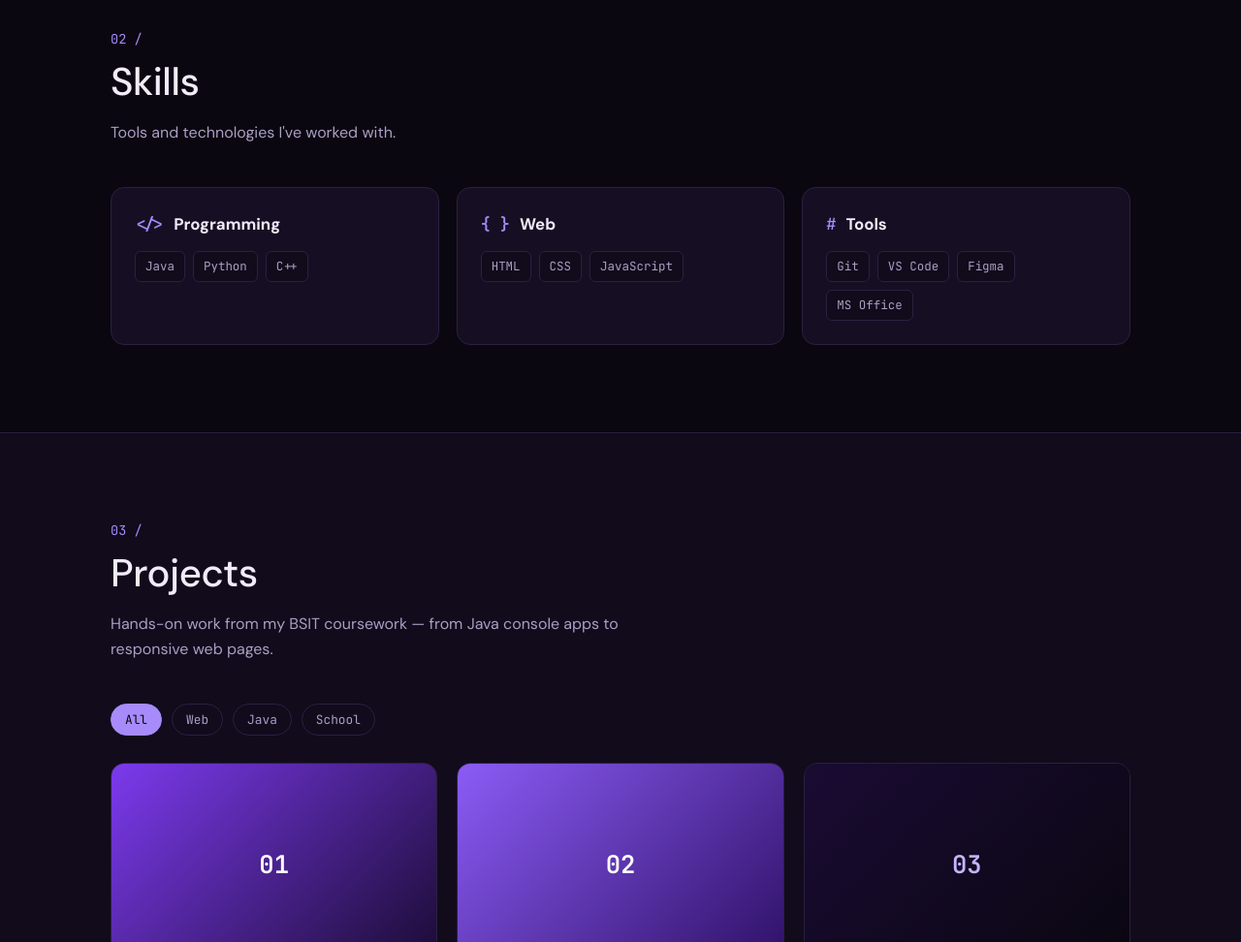
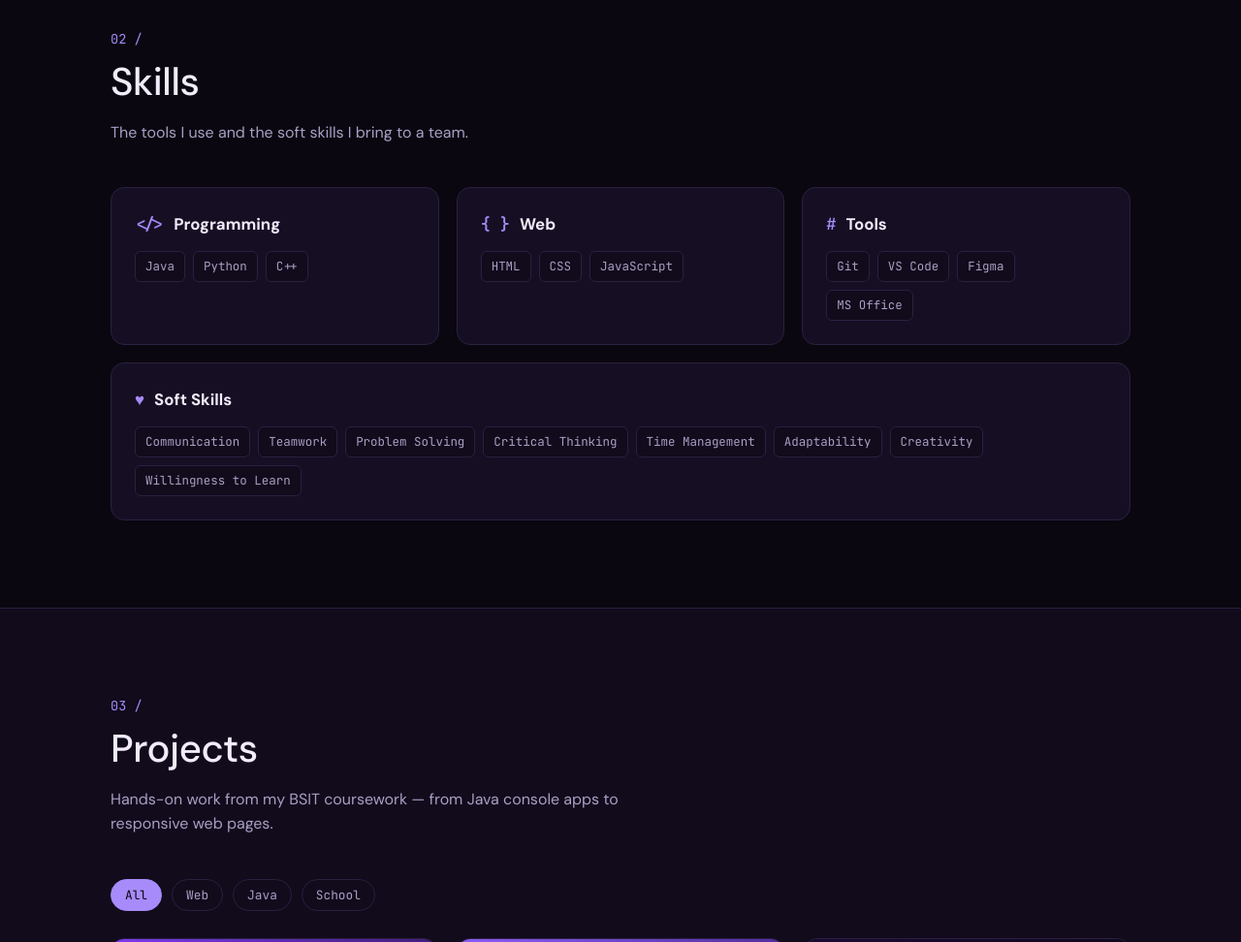
Before and after one commit to Kyocumberrr/Portfolio, a plain HTML site: page Josh_Alpay_Portfolio.html in a window 1280 px wide. Shown: the part 1520-2492 px from the top of the page at 97% size. Drawn offline with Linux system fonts and the light colour scheme; a web font is replaced by a local one.

Commit message:
Add Soft Skills card to the Skills section

```diff
--- a/Josh_Alpay_Portfolio.html
+++ b/Josh_Alpay_Portfolio.html
@@ -191,6 +191,7 @@
   .skill-card { background: var(--card); border: 1px solid var(--line); border-radius: var(--radius); padding: 24px; }
   .skill-card h3 { font-size: 1.05rem; margin-bottom: 14px; display: flex; gap: 10px; align-items: center; }
   .skill-card h3 .ic { font-family: var(--mono); color: var(--accent); }
+  .skill-card.soft { grid-column: 1 / -1; }
   .chips { display: flex; flex-wrap: wrap; gap: 8px; }
   .chip { font-family: var(--mono); font-size: .78rem; padding: 5px 10px; border-radius: 6px; background: var(--bg-2); border: 1px solid var(--line); color: var(--muted); }
 
@@ -392,7 +393,7 @@
     <div class="sec-head reveal">
       <div class="num">02 /</div>
       <h2> Skills </h2>
-      <p>Tools and technologies I've worked with. <!-- EDIT: add/remove chips --></p>
+      <p>The tools I use and the soft skills I bring to a team. <!-- EDIT: add/remove chips --></p>
     </div>
     <div class="skills-grid">
       <div class="skill-card reveal">
@@ -411,6 +412,12 @@
         <h3><span class="ic">#</span> Tools</h3>
         <div class="chips">
           <span class="chip">Git</span><span class="chip">VS Code</span><span class="chip">Figma</span><span class="chip">MS Office</span>
+        </div>
+      </div>
+      <div class="skill-card soft reveal">
+        <h3><span class="ic">&hearts;</span> Soft Skills</h3>
+        <div class="chips">
+          <span class="chip">Communication</span><span class="chip">Teamwork</span><span class="chip">Problem Solving</span><span class="chip">Critical Thinking</span><span class="chip">Time Management</span><span class="chip">Adaptability</span><span class="chip">Creativity</span><span class="chip">Willingness to Learn</span>
         </div>
       </div>
     </div>
```
